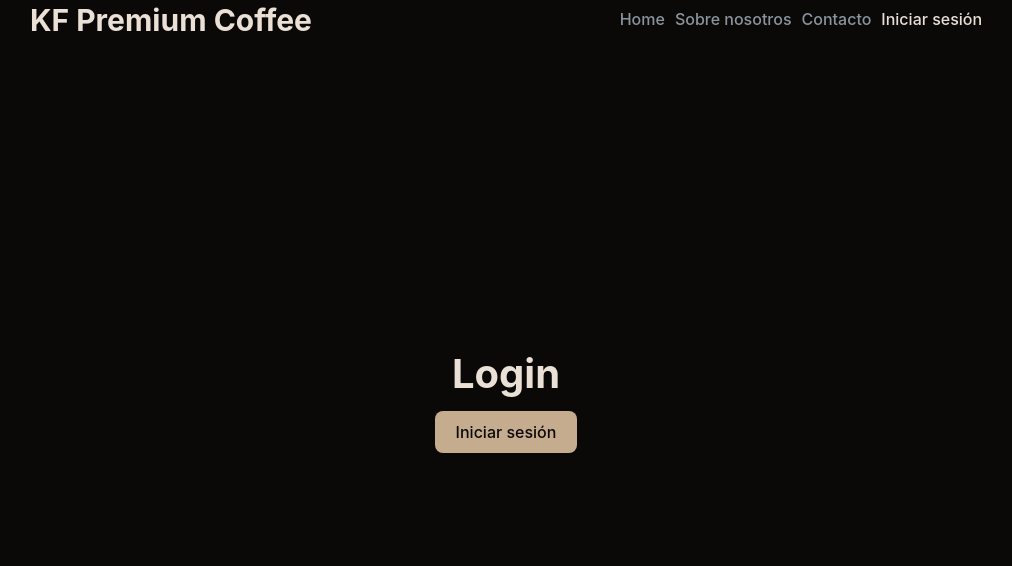
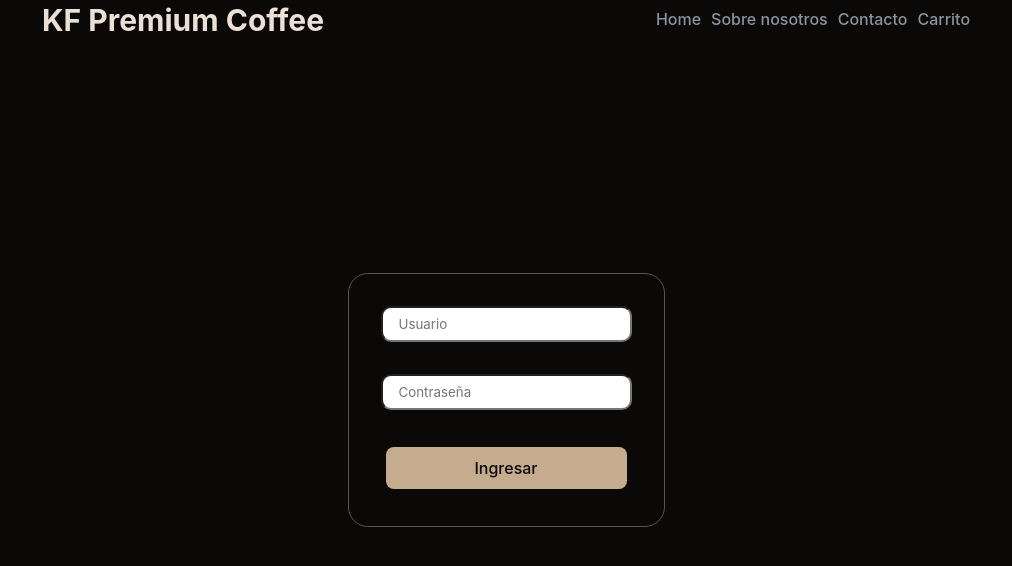
Before and after one commit to a-gonzalez-f/cursoReact, a React (Vite) app: page /login in a window 1280 px wide. Shown: the top 566 px of the page, without its empty margins (134-1146 px from the left). Built offline with nearby package versions, Linux system fonts and the light colour scheme.

Commit message:
estructura completa

```diff
--- a/src/App.jsx
+++ b/src/App.jsx
@@ -1,5 +1,6 @@
 import { BrowserRouter as Router, Routes, Route } from "react-router-dom";
 import "./App.css";
+import Header from "./components/Header/Header";
 import Nav from "./components/Nav/Nav";
 import ItemListContainer from "./components/ItemListContainer/ItemListContainer";
 import ItemDetailContainer from "./components/ItemDetailContainer/ItemDetailContainer";
@@ -16,7 +17,7 @@ function App() {
     <AuthProvider>
       <CartProvider>
         <Router>
-          <Nav />
+          <Header />
           <Routes>
             <Route path="/" element={<ItemListContainer />} />
             <Route path="/producto/:id" element={<ItemDetailContainer />} />
@@ -26,7 +27,6 @@ function App() {
 
             <Route path="/carrito" element={<Carrito />} />
 
-            {/* Admin: protegido */}
             <Route
               path="/admin"
               element={
--- a/src/components/Carrito/Carrito.css
+++ b/src/components/Carrito/Carrito.css
@@ -1,5 +1,5 @@
 .carrito {
-  min-height: 50vh;
+  min-height: 33vh;
   min-width: 50vw;
   background-color: var(--color-primary);
   border-radius: 20px;
--- a/src/components/Carrito/Carrito.jsx
+++ b/src/components/Carrito/Carrito.jsx
@@ -1,10 +1,16 @@
 import React from "react";
 import "./Carrito.css";
 import useCartContext from "../../context/useCartContext";
+import { Link, useLocation } from "react-router-dom";
 
 const Carrito = () => {
-  const { productosAgregados, incrementarCantidad, disminuirCantidad } =
-    useCartContext();
+  const {
+    productosAgregados,
+    incrementarCantidad,
+    disminuirCantidad,
+    eliminarProducto,
+    vaciarCarrito,
+  } = useCartContext();
 
   const total = productosAgregados.reduce(
     (acc, producto) => acc + producto.precio * producto.cantidad,
@@ -12,15 +18,18 @@ const Carrito = () => {
   );
 
   return (
-    <div className={`carrito`}>
+    <div className="carrito">
       <h2>Carrito</h2>
+
       <div className="container">
         {productosAgregados.length > 0 ? (
           productosAgregados.map((producto) => (
             <div className="enCarrito" key={producto.id}>
               <h3>{producto.nombre}</h3>
+
               <div className="contDetalle">
                 <p>Precio unitario: ${producto.precio}</p>
+
                 <div className="cantidad dfcc">
                   <div className="dfcc">
                     <button
@@ -29,7 +38,9 @@ const Carrito = () => {
                     >
                       -
                     </button>
+
                     <span>{producto.cantidad}</span>
+
                     <button
                       className="amountBtn"
                       onClick={() => incrementarCantidad(producto.id)}
@@ -37,24 +48,41 @@ const Carrito = () => {
                       +
                     </button>
                   </div>
+
                   <p>
                     Subtotal: $
                     {(producto.precio * producto.cantidad).toFixed(2)}
                   </p>
                 </div>
+
+                <button
+                  className="deleteBtn"
+                  onClick={() => eliminarProducto(producto.id)}
+                >
+                  Quitar
+                </button>
               </div>
             </div>
           ))
         ) : (
+          <>
             <p>No hay productos en el carrito.</p>
+            <Link to="/"></Link>
+          </>
         )}
       </div>
+
       {total > 0 && (
+        <>
           <div className="total">
             <p>
               TOTAL: <span>${total.toFixed(2)}</span>
             </p>
           </div>
+          <button className="vaciarBtn" onClick={vaciarCarrito}>
+            Vaciar carrito
+          </button>
+        </>
       )}
     </div>
   );
--- /dev/null
+++ b/src/components/Header/Header.css
@@ -0,0 +1,13 @@
+header {
+  display: flex;
+  justify-content: space-around;
+  align-items: center;
+  position: fixed;
+  top: 0;
+  left: 0;
+  padding: 10px;
+  width: 100vw;
+  z-index: 2;
+  background-color: var(--color-bg);
+  height: 5vh;
+}
--- /dev/null
+++ b/src/components/Header/Header.jsx
@@ -0,0 +1,14 @@
+import "./Header.css";
+import Nav from "../Nav/Nav";
+
+const Header = () => {
+  return (
+    <header>
+      <h1 className="mainTitle">KF Premium Coffee</h1>
+
+      <Nav />
+    </header>
+  );
+};
+
+export default Header;
--- a/src/components/Item/Item.jsx
+++ b/src/components/Item/Item.jsx
@@ -1,19 +1,9 @@
 import React from "react";
 import "./Item.css";
-import { Link, useNavigate } from "react-router-dom";
+import { Link } from "react-router-dom";
 import LevelCircles from "../LevelCircles/LevelCircles";
 
-const Item = ({ producto, agregarAlCarrito, isAuthenticated }) => {
-  const navigate = useNavigate();
-
-  const handleAgregarAlCarrito = () => {
-    if (isAuthenticated) {
-      agregarAlCarrito(producto);
-    } else {
-      navigate("/login");
-    }
-  };
-
+const Item = ({ producto, agregarAlCarrito }) => {
   return (
     <div className="producto card">
       <Link to={`/producto/${producto.id}`}>
@@ -22,6 +12,7 @@ const Item = ({ producto, agregarAlCarrito, isAuthenticated }) => {
           alt={producto.nombre}
           className="smallImage"
         />
+
         <h3>{producto.nombre}</h3>
         <p>{producto.categoria}</p>
 
@@ -37,7 +28,10 @@ const Item = ({ producto, agregarAlCarrito, isAuthenticated }) => {
 
         <p className="precioEsquina">${producto.precio}</p>
       </Link>
-      <button onClick={handleAgregarAlCarrito}>Agregar al carrito</button>
+
+      <button onClick={() => agregarAlCarrito(producto)}>
+        Agregar al carrito
+      </button>
     </div>
   );
 };
--- a/src/components/ItemDetailContainer/ItemDetailContainer.jsx
+++ b/src/components/ItemDetailContainer/ItemDetailContainer.jsx
@@ -1,23 +1,14 @@
 import React, { useState, useEffect } from "react";
 import ItemDetail from "../ItemDetail/ItemDetail";
-import { useParams, useNavigate } from "react-router-dom";
+import { useParams } from "react-router-dom";
 import useCartContext from "../../context/useCartContext";
 
-const ItemDetailContainer = ({ isAuthenticated }) => {
+const ItemDetailContainer = () => {
   const { id } = useParams();
   const [producto, setProducto] = useState(null);
   const [cargando, setCargando] = useState(true);
   const [error, setError] = useState(null);
   const { agregarAlCarrito } = useCartContext();
-  const navigate = useNavigate();
-
-  const handleAgregarAlCarrito = (producto) => {
-    if (isAuthenticated) {
-      agregarAlCarrito(producto);
-    } else {
-      navigate("/login");
-    }
-  };
 
   useEffect(() => {
     setCargando(true);
@@ -35,9 +26,7 @@ const ItemDetailContainer = ({ isAuthenticated }) => {
   if (error) return <p>Error: {error}</p>;
   if (!producto) return <p>Producto no encontrado</p>;
 
-  return (
-    <ItemDetail producto={producto} agregarAlCarrito={handleAgregarAlCarrito} />
-  );
+  return <ItemDetail producto={producto} agregarAlCarrito={agregarAlCarrito} />;
 };
 
 export default ItemDetailContainer;
--- a/src/components/ItemListContainer/ItemListContainer.jsx
+++ b/src/components/ItemListContainer/ItemListContainer.jsx
@@ -2,7 +2,7 @@ import React, { useState, useEffect } from "react";
 import ItemList from "../ItemList/ItemList";
 import useCartContext from "../../context/useCartContext";
 
-const ItemListContainer = ({ isAuthenticated }) => {
+const ItemListContainer = () => {
   const [productos, setProductos] = useState([]);
   const [cargando, setCargando] = useState(true);
   const [error, setError] = useState(null);
@@ -23,13 +23,7 @@ const ItemListContainer = ({ isAuthenticated }) => {
   if (cargando) return <p>Cargando productos...</p>;
   if (error) return <p>Error cargando productos: {error}</p>;
 
-  return (
-    <ItemList
-      productos={productos}
-      agregarAlCarrito={agregarAlCarrito}
-      isAuthenticated={isAuthenticated}
-    />
-  );
+  return <ItemList productos={productos} agregarAlCarrito={agregarAlCarrito} />;
 };
 
 export default ItemListContainer;
--- a/src/components/Login/Login.jsx
+++ b/src/components/Login/Login.jsx
@@ -1,20 +1,46 @@
-import React, { useEffect } from "react";
-import { Navigate } from "react-router-dom";
+import { useState, useEffect } from "react";
+import { useNavigate } from "react-router-dom";
+import { useAuth } from "../../context/AuthContext";
 
-const Login = ({ setIsAuthenticated, isAuthenticated }) => {
-  const handleLogin = () => {
-    setIsAuthenticated(true);
+const Login = () => {
+  const { login, isAuthenticated } = useAuth();
+  const [user, setUser] = useState("");
+  const [pass, setPass] = useState("");
+  const navigate = useNavigate();
+
+  // Redirección si ya está autenticado
+  useEffect(() => {
+    if (isAuthenticated) navigate("/admin");
+  }, [isAuthenticated, navigate]);
+
+  const handleSubmit = (e) => {
+    e.preventDefault();
+
+    const ok = login(user, pass);
+    if (ok) {
+      navigate("/admin");
+    } else {
+      alert("Credenciales incorrectas");
+    }
   };
 
-  if (isAuthenticated) {
-    return <Navigate to="/" />;
-  }
+  return (
+    <form onSubmit={handleSubmit}>
+      <input
+        value={user}
+        onChange={(e) => setUser(e.target.value)}
+        placeholder="Usuario"
+      />
 
-  return (
-    <div>
-      <h2>Login</h2>
-      <button onClick={handleLogin}>Iniciar sesión</button>
-    </div>
+      <input
+        value={pass}
+        type="password"
+        onChange={(e) => setPass(e.target.value)}
+        placeholder="Contraseña"
+      />
+
+      <button type="submit">Ingresar</button>
+    </form>
   );
 };
 
--- a/src/components/Nav/Nav.css
+++ b/src/components/Nav/Nav.css
@@ -1,17 +1,3 @@
-header {
-  display: flex;
-  justify-content: space-around;
-  align-items: center;
-  position: fixed;
-  top: 0;
-  left: 0;
-  padding: 10px;
-  width: 100vw;
-  z-index: 2;
-  background-color: var(--color-bg);
-  height: 5vh;
-}
-
 nav {
   display: flex;
   gap: 10px;
--- a/src/components/Nav/Nav.jsx
+++ b/src/components/Nav/Nav.jsx
@@ -2,41 +2,34 @@ import "./Nav.css";
 import React from "react";
 import { Link, useLocation } from "react-router-dom";
 import useCartContext from "../../context/useCartContext";
+import { useAuth } from "../../context/AuthContext";
 
-const Nav = ({ isAuthenticated, setIsAuthenticated }) => {
+const Nav = () => {
   const location = useLocation();
   const { productosAgregados } = useCartContext();
+  const { isAuthenticated, logout } = useAuth();
 
   const cantidadTotal = productosAgregados.reduce(
     (acc, producto) => acc + producto.cantidad,
     0
   );
 
-  const handleLogout = () => {
-    setIsAuthenticated(false);
-  };
-
   const isActive = (path) => location.pathname === path;
 
   return (
-    <header>
-      <h1 className="mainTitle">KF Premium Coffee</h1>
-      <nav>
+    <nav className="mainNav">
       <Link className={isActive("/") ? "active" : ""} to="/">
         Home
       </Link>
+
       <Link className={isActive("/about") ? "active" : ""} to="/about">
         Sobre nosotros
       </Link>
+
       <Link className={isActive("/contacto") ? "active" : ""} to="/contacto">
         Contacto
       </Link>
 
-        {isAuthenticated ? (
-          <>
-            <Link className={isActive("/admin") ? "active" : ""} to="/admin">
-              Admin
-            </Link>
       <Link
         className={isActive("/carrito") ? "active aCarrito" : "aCarrito"}
         to="/carrito"
@@ -48,17 +41,18 @@ const Nav = ({ isAuthenticated, setIsAuthenticated }) => {
           ""
         )}
       </Link>
-            <button className="log" onClick={handleLogout}>
+
+      {isAuthenticated && (
+        <>
+          <Link className={isActive("/admin") ? "active" : ""} to="/admin">
+            Admin
+          </Link>
+          <button className="log" onClick={logout}>
             Cerrar sesión
           </button>
         </>
-        ) : (
-          <Link className={isActive("/login") ? "active" : ""} to="/login">
-            Iniciar sesión
-          </Link>
       )}
     </nav>
-    </header>
   );
 };
 
```
Also changed, not shown: src/context/CartProvider.jsx (+29 -17 lines). Lines whose indentation alone changed are shown as unchanged.
